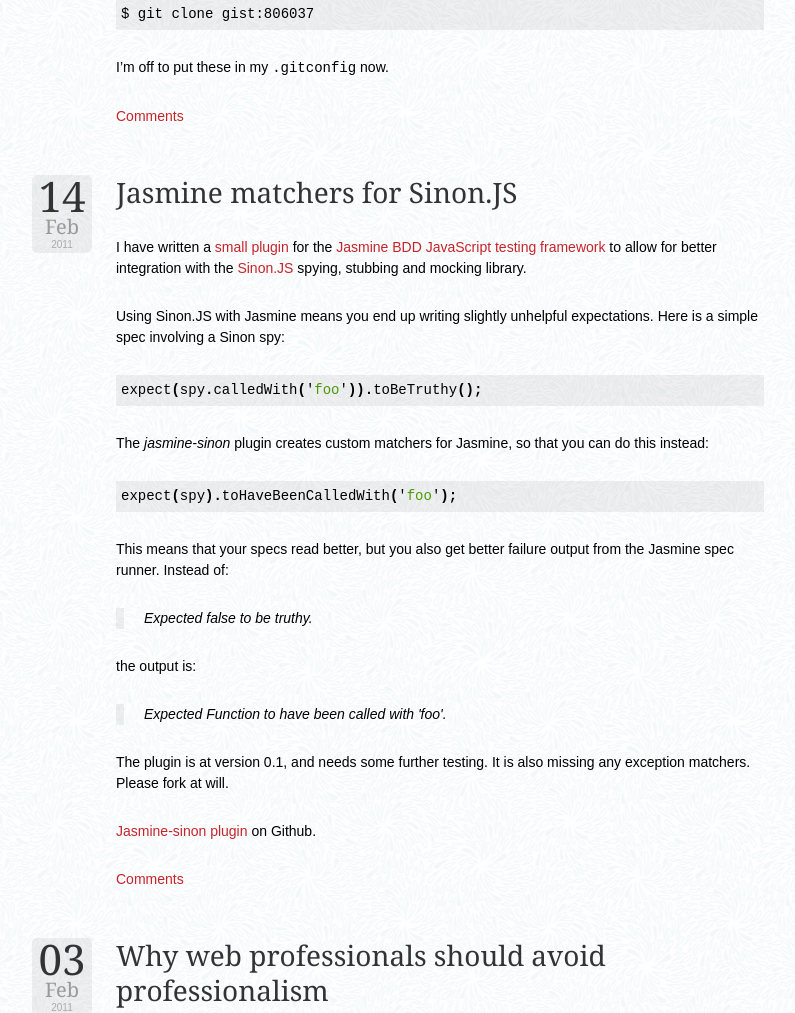
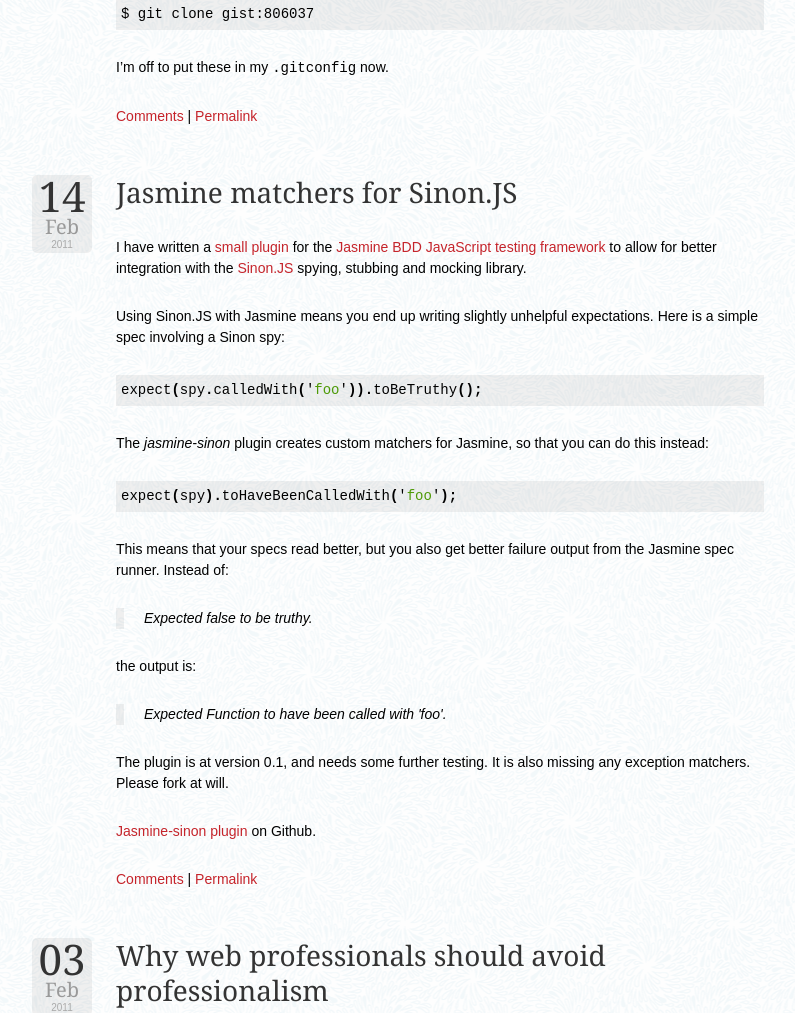
Before and after one commit to froots/froots.github.io, a Jekyll site: the page built from index.html, in a window 1280 px wide and 1400 px high, scrolled down 449 px. Shown: the part 152-1165 px from the top of the window, without its empty margins (74-869 px from the left). Built offline with Jekyll 4.4.1, drawn with Linux system fonts in a browser that asks for light colours; Markdown is read by kramdown in place of the engine named in the settings; comment, search, counter and statistics services are not loaded.

Commit message:
Added permalink

```diff
--- a/index.html
+++ b/index.html
@@ -20,6 +20,8 @@
     </div>
     <div class="comment-count">
       <a href="{{ post.url }}#disqus_thread" data-disqus-identifier="{{ post.id }}">Comments</a>
+      |
+      <a href="{{ post.url }}" title="{{ post.title }}">Permalink</a>
     </div>
   </article>
 {% endfor %}
```
